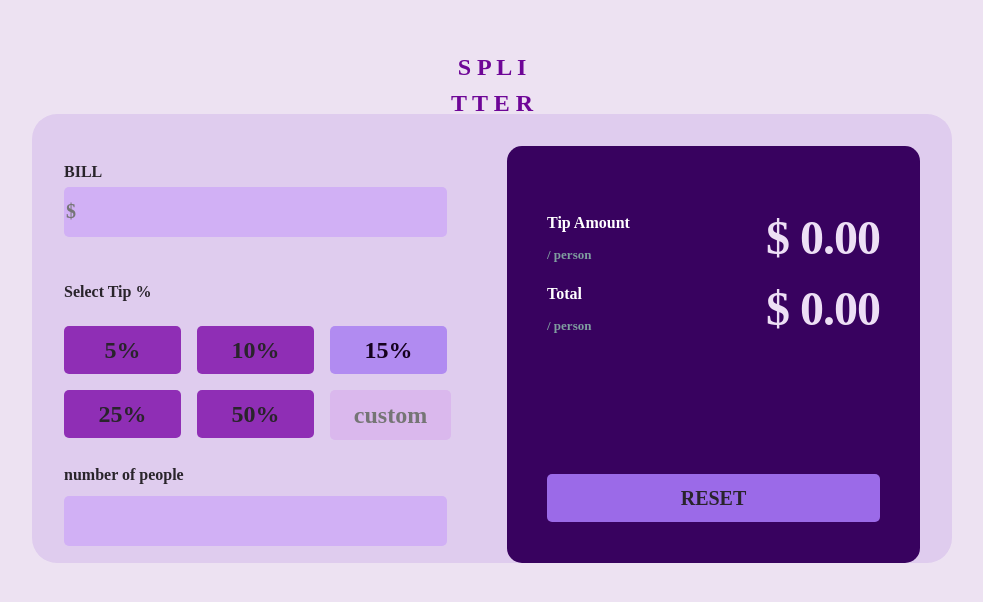
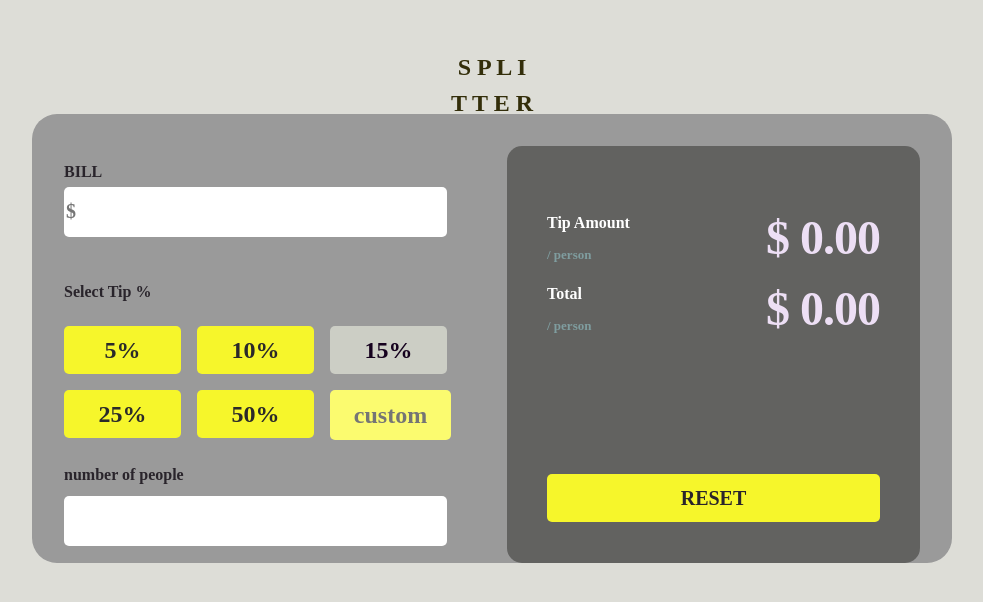
Before and after one commit to Mariami-N/tip-calculator-app--15-, a plain HTML site: page index.html in a window 1280 px wide. Shown: the part 114-716 px from the top of the page, without its empty margins (148-1131 px from the left). Drawn offline with Linux system fonts and the light colour scheme; a web font is replaced by a local one.

Commit message:
tip colors 2

```diff
--- a/style.css
+++ b/style.css
@@ -3,7 +3,7 @@
     width: 100vw;
     height: 100vh;
     margin: 0 auto;
-    background-color: #ede2f2;
+    background-color: #ddddd7;
     display: flex;
     justify-content: center;
     align-items: center;
@@ -16,7 +16,7 @@
     Height: 65px;
     margin-top: 163px;
     font-size: 30px;
-    color: #6e0697;
+    color: #332e0a;
     font-family: 'Shantell Sans';
     font-style: normal;
     font-weight: 700;
@@ -32,7 +32,7 @@
     border-radius: 25px;
     margin-bottom: 239px;
     /* margin-right: 260px; */
-    background-color: rgb(223, 204, 238);
+    background-color: rgb(154, 154, 154);
     display: flex;
     justify-content: space-around;
     align-content: space-around;
@@ -76,8 +76,8 @@ button{
     Height: 48px;
     border-radius: 5px;
     border: none;
-    background-color: #8f2eb5;
-    color: #29242b;
+    background-color: rgb(246, 246, 43);
+    color: #2a292a;
     font-family: 'Shantell Sans';
     font-style: normal;
     font-weight: 700;
@@ -93,8 +93,8 @@ button:hover{
     Height: 48px;
     border-radius: 5px;
     border: none;
-    background-color: #dab8ed;
-    color: #15011e;
+    background-color: rgb(251, 251, 111);
+    color: #1c1e01;
     font-family: 'Shantell Sans';
     font-style: normal;
     font-weight: 700;
@@ -109,7 +109,7 @@ button:hover{
 cursor: pointer;
 }
 .percent15{
-    background-color: #b18bf1;
+    background-color: #cccec5;
     color: #15011e;
     font-family: 'Shantell Sans';
     font-style: normal;
@@ -123,7 +123,7 @@ cursor: pointer;
     Height: 48px;
     border-radius: 5px;
     border: none;
-    background-color: #d1b0f5;
+    background-color: white;
     color: #00474B;
     font-family: 'Shantell Sans';
     font-weight: 700;
@@ -141,7 +141,7 @@ cursor: pointer;
     Width: 413px;
     Height: 417px;
     border-radius: 15px;
-    background-color: #38025f;
+    background-color: rgb(98, 98, 96);
     margin-top: 32px;
     right: 32px;
     display: flex;
@@ -152,7 +152,7 @@ cursor: pointer;
     Height: 48px;
     border-radius: 5px;
     border: none;
-    background-color: #d1b0f5;
+    background-color: white;
     color: #00474B;
     font-family: 'Shantell Sans';
     font-style: normal;
@@ -221,7 +221,7 @@ cursor: pointer;
 .reset{
     width: 333px;
     height: 48px;
-    background-color: #9b6ae8;
+    background-color: rgb(246, 246, 43);
     color: #29242b;
     font-family: 'Shantell Sans';
     font-style: normal;
```
